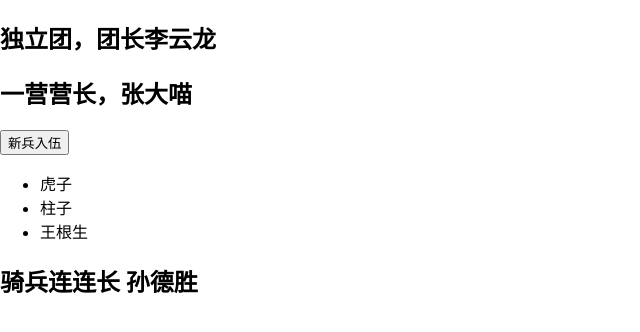
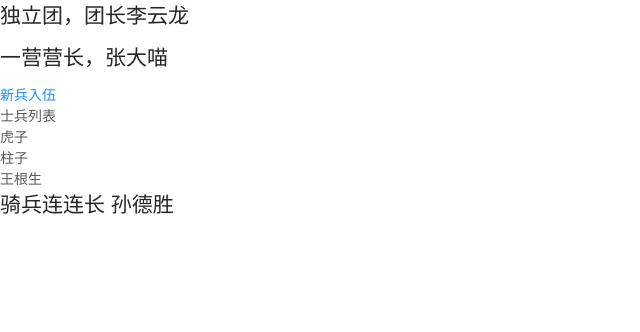
Before and after one commit to Geronimomiao/recruitment, a React (Create React App) app: page / in a window 1280 px wide. Shown: the top 332 px of the page, without its empty margins (0-640 px from the left). Built offline with nearby package versions, Linux system fonts and the light colour scheme.

Commit message:
结合 ant 完毕

```diff
--- /dev/null
+++ b/config-overrides.js
@@ -0,0 +1,9 @@
+const {override, fixBabelImports} = require('customize-cra');
+
+module.exports = override(
+  fixBabelImports('import', {
+    libraryName: 'antd-mobile',
+    libraryDirectory: 'es',
+    style: 'css',
+  }),
+);
--- a/src/App.css
+++ b/src/App.css
@@ -1,3 +1,4 @@
+/*@import '~antd-mobile/dist/antd-mobile.css';*/
 .App {
   text-align: center;
 }
--- a/src/App.js
+++ b/src/App.js
@@ -1,4 +1,5 @@
 import React from 'react'
+import { Button, List } from 'antd-mobile';
 
 class App extends React.Component{
   render() {
@@ -47,12 +48,16 @@ class OneCamp extends React.Component{
     return (
       <div>
         <h2>一营营长，{this.props.camper}</h2>
-        <button onClick={() => this.addSolder()}>新兵入伍</button>
-        <ul>
-          {this.state.solders.map(v=>{
-            return <li key={v}> {v} </li>
-          })}
-        </ul>
+        <Button type="primary" onClick={() => this.addSolder()}>新兵入伍</Button>
+        <List
+          renderHeader={ () => '士兵列表' }
+        >
+          {
+            this.state.solders.map(v => {
+              return <List.Item key={v}> {v} </List.Item>
+            })
+          }
+        </List>
       </div>
     )
   }
```
Also changed, not shown: package.json (+7 -4 lines), 1 other file (tests, documents, lock files or other folders).
